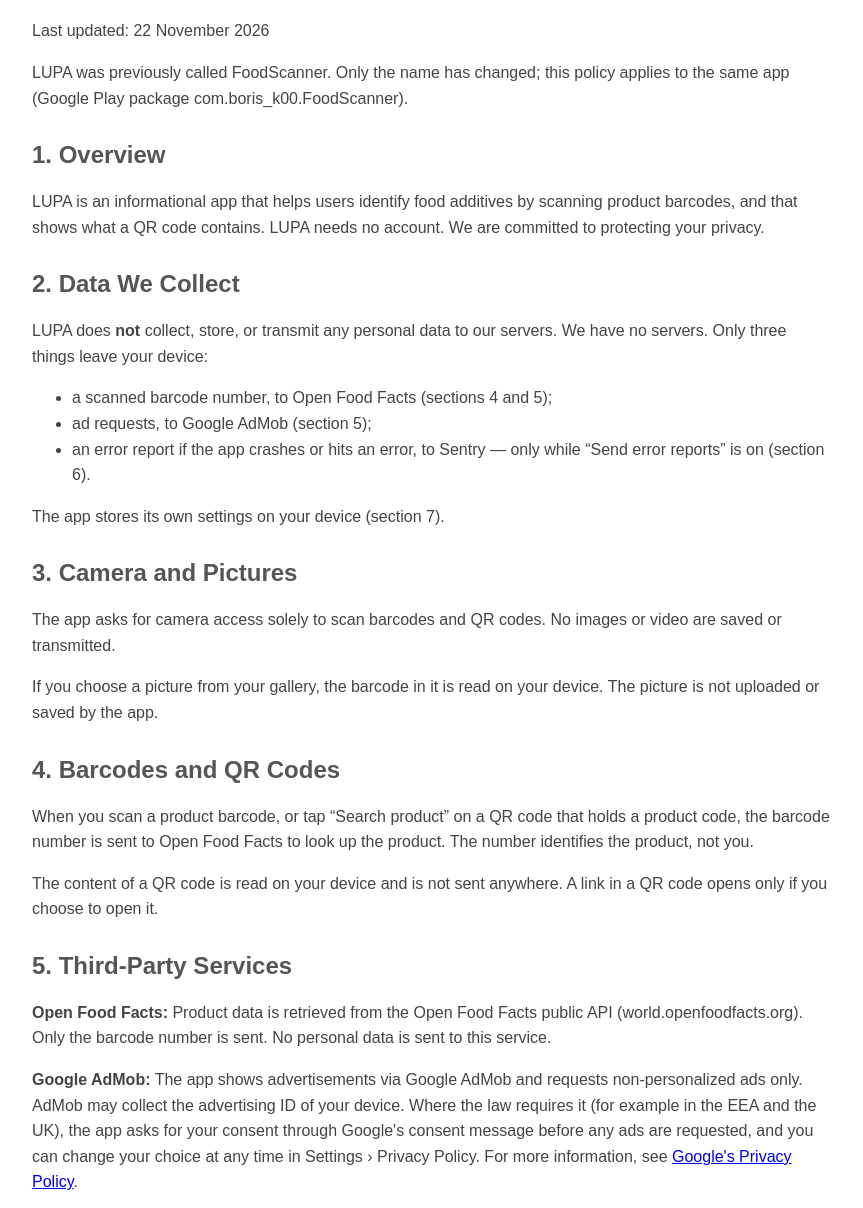
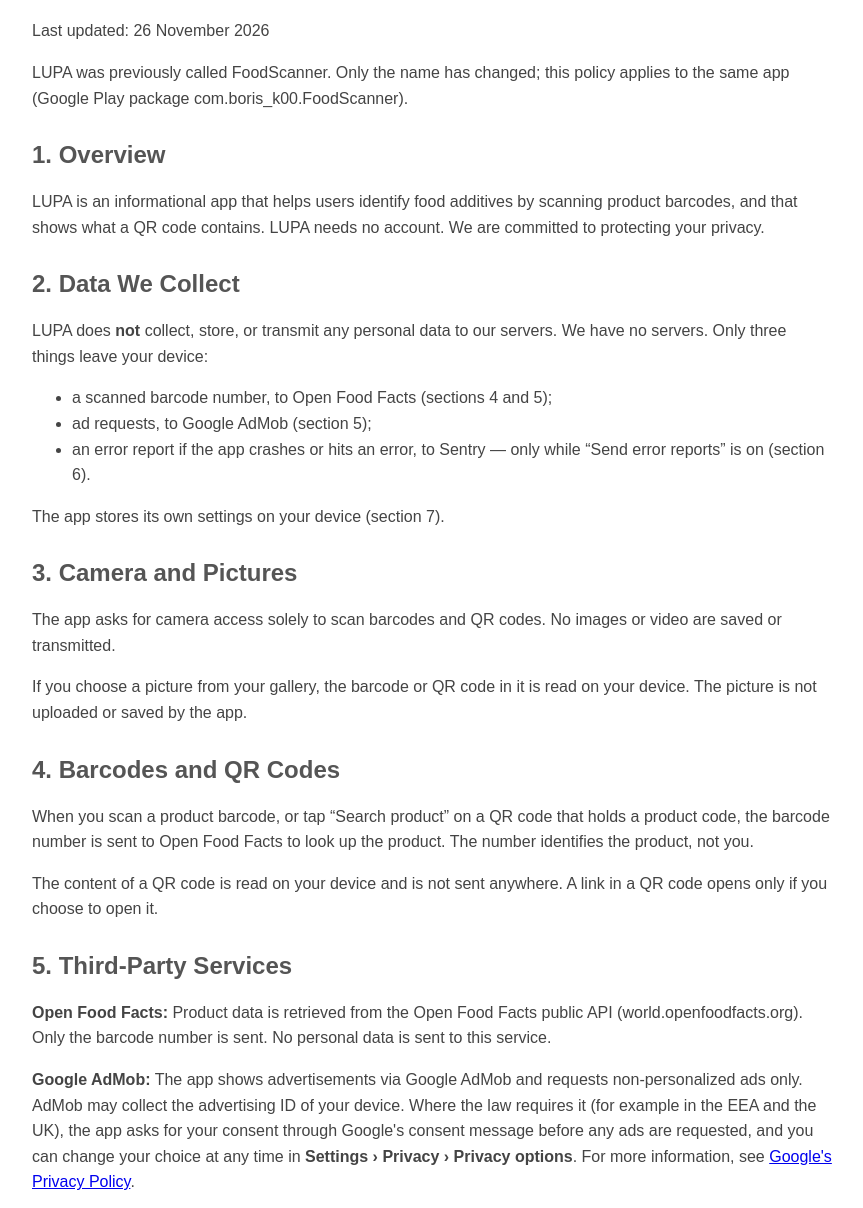
Before and after one commit to yourfoodscanner-hash/foodscanner-privacy, a plain HTML site: page index.html in a window 1280 px wide. Shown: the part 80-1288 px from the top of the page, without its empty margins (208-1071 px from the left). Drawn offline with Linux system fonts and the light colour scheme.

Commit message:
Update new index.html

```diff
--- a/index.html
+++ b/index.html
@@ -13,7 +13,7 @@
 </head>
 <body>
   <h1>Privacy Policy — LUPA</h1>
-  <p>Last updated: 22 November 2026</p>
+  <p>Last updated: 26 November 2026</p>
   <p>LUPA was previously called FoodScanner. Only the name has changed; this policy applies to the same app (Google Play package com.boris_k00.FoodScanner).</p>
 
   <h2>1. Overview</h2>
@@ -30,7 +30,7 @@
 
   <h2>3. Camera and Pictures</h2>
   <p>The app asks for camera access solely to scan barcodes and QR codes. No images or video are saved or transmitted.</p>
-  <p>If you choose a picture from your gallery, the barcode in it is read on your device. The picture is not uploaded or saved by the app.</p>
+  <p>If you choose a picture from your gallery, the barcode or QR code in it is read on your device. The picture is not uploaded or saved by the app.</p>
 
   <h2>4. Barcodes and QR Codes</h2>
   <p>When you scan a product barcode, or tap “Search product” on a QR code that holds a product code, the barcode number is sent to Open Food Facts to look up the product. The number identifies the product, not you.</p>
@@ -38,7 +38,7 @@
 
   <h2>5. Third-Party Services</h2>
   <p><strong>Open Food Facts:</strong> Product data is retrieved from the Open Food Facts public API (world.openfoodfacts.org). Only the barcode number is sent. No personal data is sent to this service.</p>
-  <p><strong>Google AdMob:</strong> The app shows advertisements via Google AdMob and requests non-personalized ads only. AdMob may collect the advertising ID of your device. Where the law requires it (for example in the EEA and the UK), the app asks for your consent through Google's consent message before any ads are requested, and you can change your choice at any time in Settings › Privacy Policy. For more information, see <a href="https://policies.google.com/privacy">Google's Privacy Policy</a>.</p>
+  <p><strong>Google AdMob:</strong> The app shows advertisements via Google AdMob and requests non-personalized ads only. AdMob may collect the advertising ID of your device. Where the law requires it (for example in the EEA and the UK), the app asks for your consent through Google's consent message before any ads are requested, and you can change your choice at any time in <strong>Settings › Privacy › Privacy options</strong>. For more information, see <a href="https://policies.google.com/privacy">Google's Privacy Policy</a>.</p>
 
   <p><strong>Sentry</strong> (Functional Software, Inc.): receives error reports, see section 6.</p>
 
@@ -47,7 +47,7 @@
   <p><strong>A report contains:</strong> the type of error and where in the app's code it happened; the app version; the Android version; the phone's maker and model and its technical state at that moment (for example free memory and storage, screen size, battery level, language and time zone); a random installation ID created by Sentry, which is not linked to you and is replaced when the app is reinstalled; and the technical steps just before the error (for example which screen was open, or that a product lookup failed with a given status).</p>
   <p><strong>A report never contains:</strong> anything you scanned (barcodes, product names, QR code content), pictures, your name or e-mail address, your advertising ID or your location. Before a report leaves your device, the app removes long numbers (such as barcodes and phone numbers), e-mail addresses and the details of web addresses from it. Sentry is set up not to store IP addresses.</p>
   <p><strong>Retention:</strong> Sentry deletes reports automatically after 90 days at the latest.</p>
-  <p><strong>Your choice:</strong> error reports are on by default. You can turn them off at any time in <strong>Settings › Privacy Policy › Send error reports</strong>. While they are off, the app does not start Sentry at all and sends nothing. See also the <a href="https://sentry.io/privacy/">Sentry Privacy Policy</a>.</p>
+  <p><strong>Your choice:</strong> error reports are on by default. You can turn them off at any time in <strong>Settings › Privacy › Send error reports</strong>. While they are off, the app does not start Sentry at all and sends nothing. See also the <a href="https://sentry.io/privacy/">Sentry Privacy Policy</a>.</p>
   <p><strong>Legal basis (GDPR):</strong> our legitimate interest in keeping the app working reliably (Art. 6(1)(f)), with reports kept to the minimum above and the option to turn them off.</p>
 
   <h2>7. Data Stored on Your Device</h2>
@@ -57,6 +57,7 @@
     <li>that you have accepted the terms of use, and when;</li>
     <li>the scan category you chose last;</li>
     <li>which launch animation comes next;</li>
+    <li>whether nutrition values are shown as a chart or as a table;</li>
     <li>whether error reports are turned on.</li>
   </ul>
   <p>This data never leaves your device. It is removed when you uninstall the app or clear its data.</p>
```
